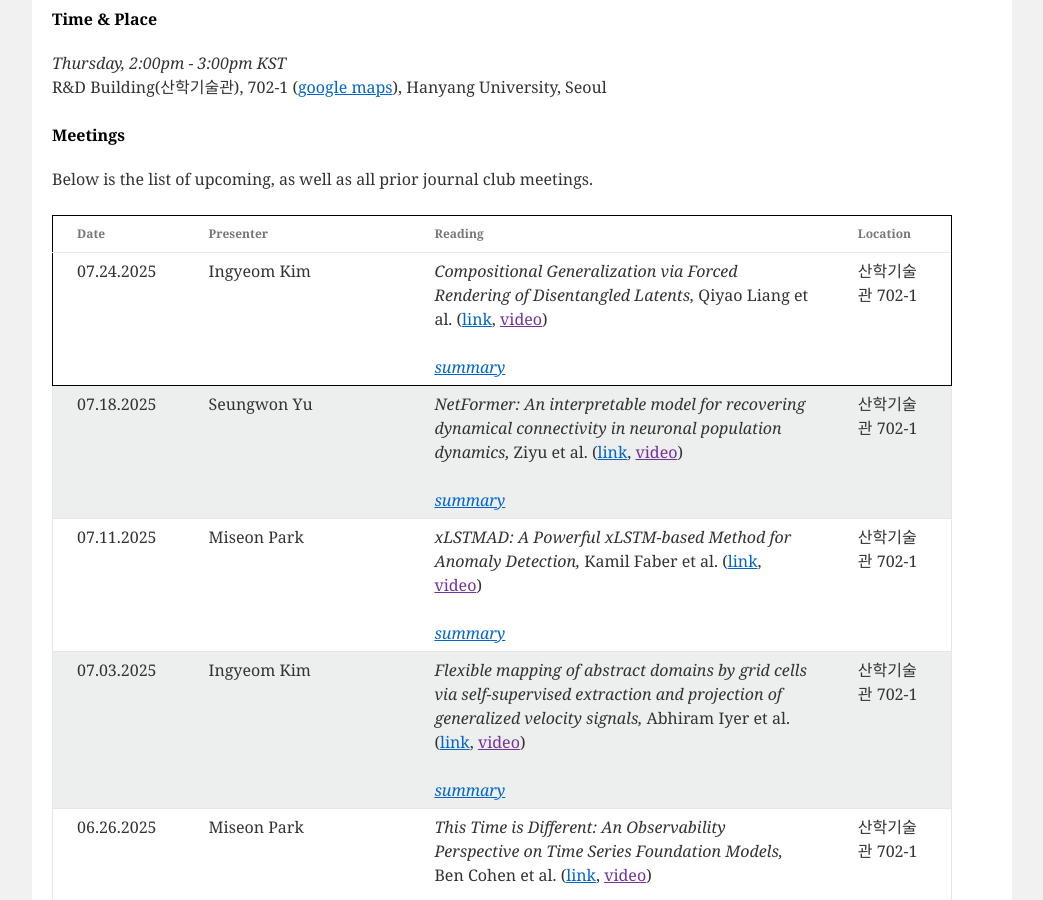
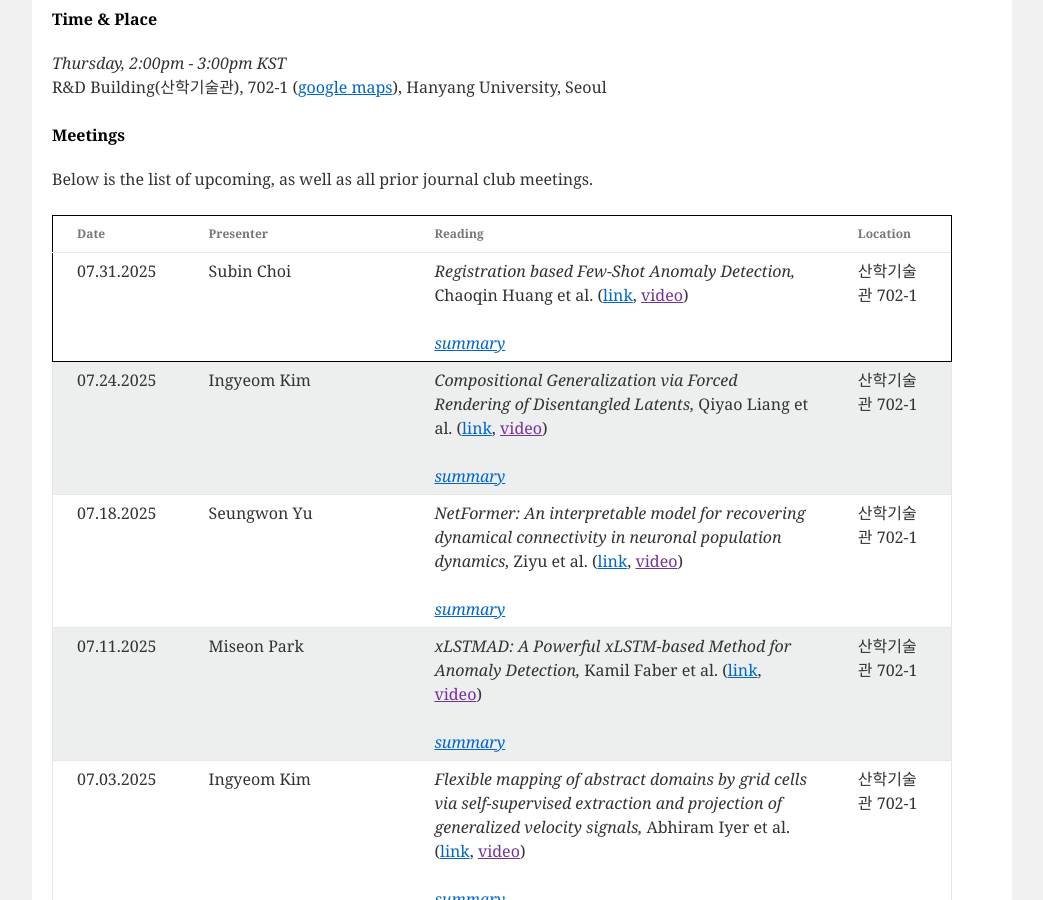
Before and after one commit to niai-lab/GraphML-JC, a Jekyll site: the page built from index.html, in a window 1280 px wide and 900 px high, scrolled down 515 px. Shown: the whole window, without its empty margins (118-1161 px from the left). Built offline with Jekyll 4.4.1, drawn with Linux system fonts in a browser that asks for light colours; part of the change alters nothing that is shown.

Commit message:
Update meeting_info.yml

```diff
--- a/_data/meeting_info.yml
+++ b/_data/meeting_info.yml
@@ -1,3 +1,14 @@
+- presenter: Subin Choi
+  date: 07.31.2025
+  paper: "Registration based Few-Shot Anomaly Detection"
+  authors: Chaoqin Huang et al.
+  url: https://arxiv.org/abs/2207.07361
+  location: "산학기술관 702-1"
+  summary: >
+    Summary : registration은 서로 다른 이미지를 하나의 좌표 시스템으로 변환하여 비교를 용이하게 하는 과정이다. 이를 통해 적은 수의 dataset으로도 정규분포를 추정하여 anomaly detection을 수행할 수 있다.<br>
+    Strength : 카테고리에 의존하지 않고 적용 가능한 feature registration을 통해 few-shot에서도 fine-tuning 없이 바로 AD를 수행할 수 있으며 fully-supervised model에 비해서도 경쟁력이 있는 성능을 보인다.<br>
+    Weakness : registration은 alignment 학습에 집중하는 anomaly detection에 대한 proxy task이므로 registration을 잘한다고 anomaly 판단을 항상 잘하는지에 대해서는 의문이 있다.
+
 - presenter: Ingyeom Kim
   date: 07.24.2025
   paper: "Compositional Generalization via Forced Rendering of Disentangled Latents"
```
